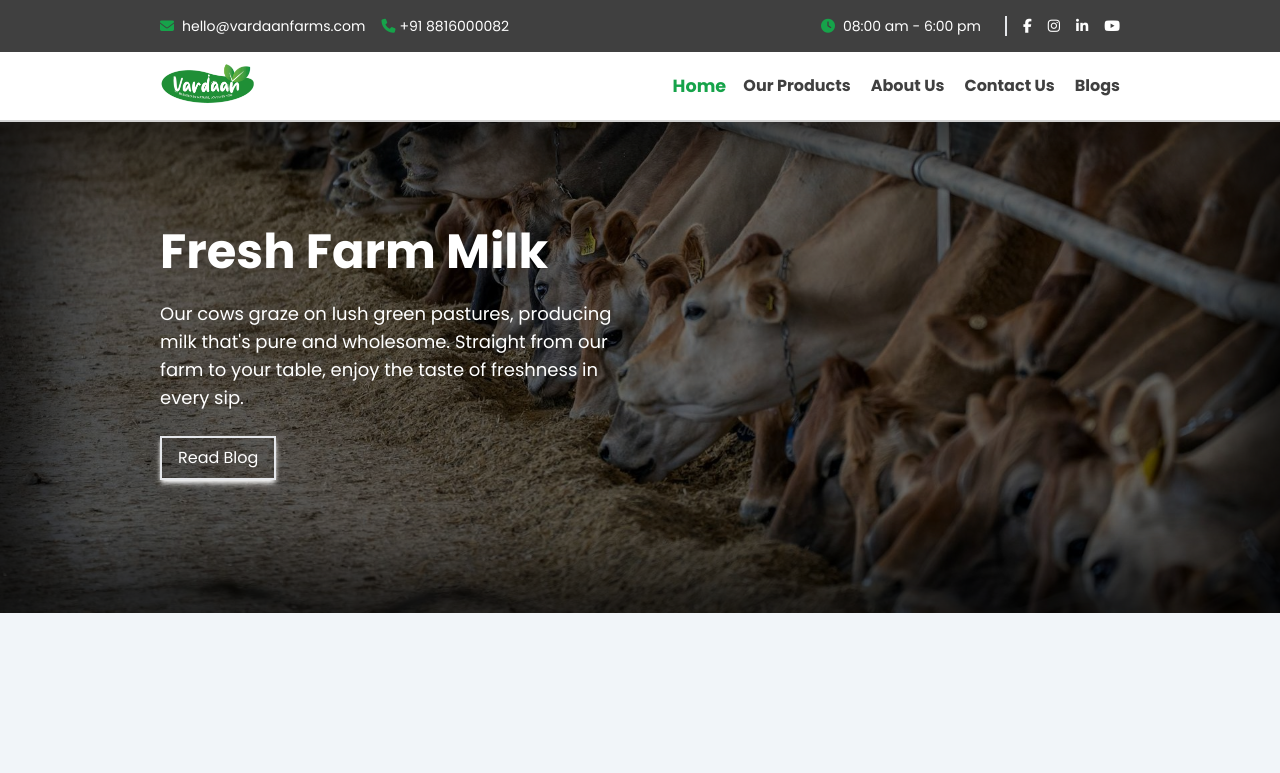
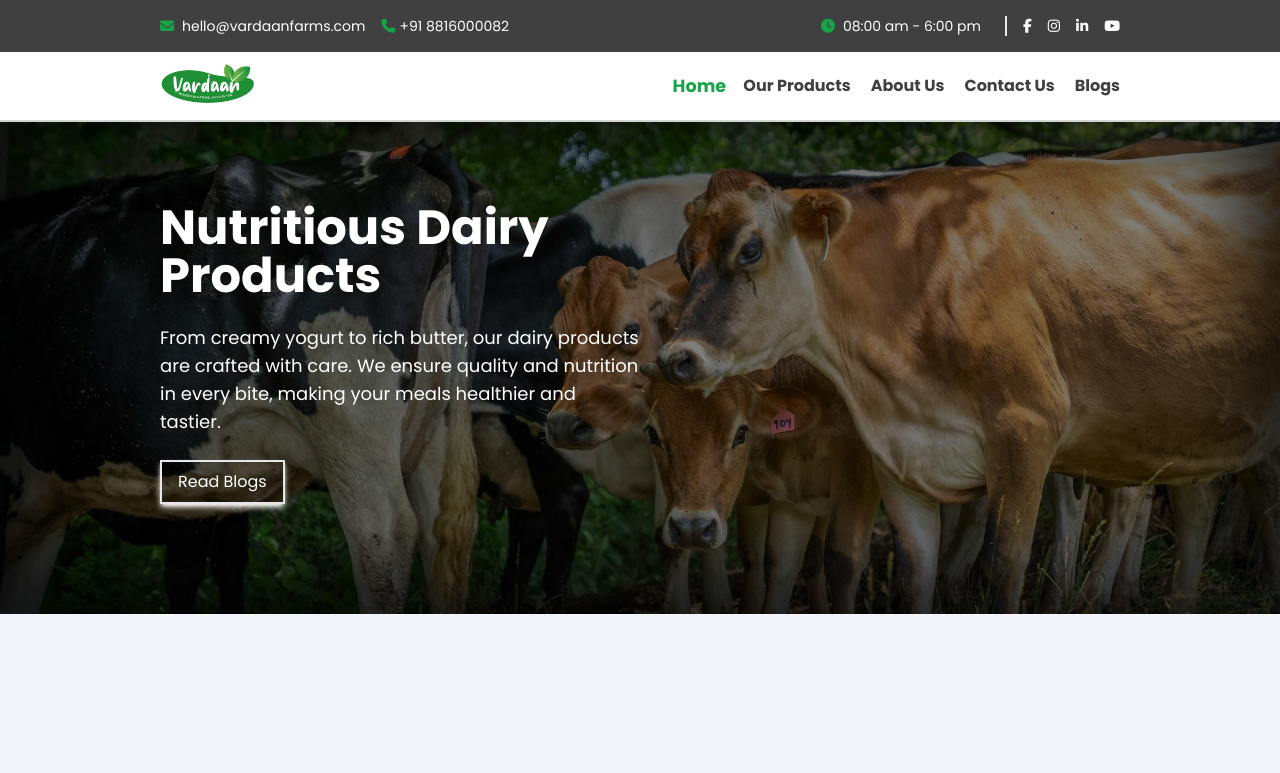
Before and after one commit to mayank20011/VardaanFarms-Website, a React (Vite) app: page / in a window 1280 px wide. Shown: the top 773 px of the page. Built offline with nearby package versions, Linux system fonts and the light colour scheme; no server answers.

Commit message:
Auto Slide option enabled

```diff
--- a/src/Components/showcaseSwiper/ShowcaseSwiper.jsx
+++ b/src/Components/showcaseSwiper/ShowcaseSwiper.jsx
@@ -17,7 +17,7 @@ function ShowcaseSwiper() {
         scrollbar={{
           hide: true,
         }}
-        // autoplay={{ delay: "5000" }}
+        autoplay={{ delay: "5000" }}
         modules={[Scrollbar, Autoplay]}
         className="w-full bg-slate-100"
       >
```
